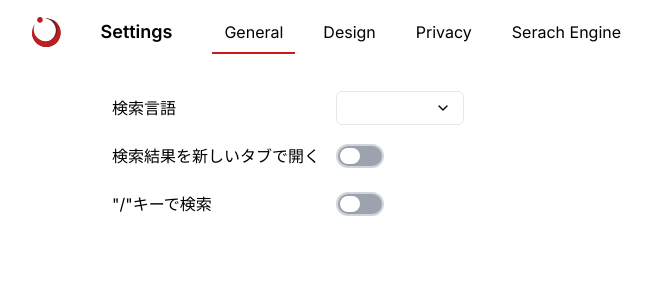
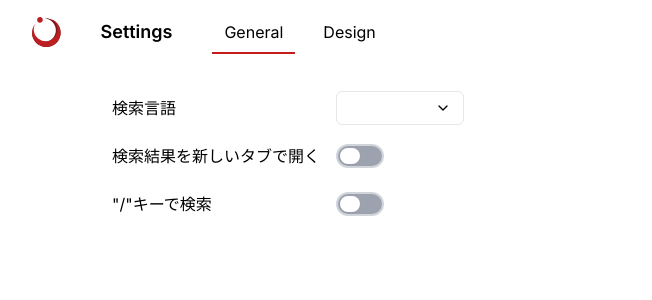
Before and after one commit to Ablaze-MIRAI/FreaSearch-www, a Next.js app: page /settings/general in a window 1280 px wide. Shown: the top 300 px of the page, without its empty margins (160-812 px from the left). Built offline with nearby package versions, Linux system fonts and the light colour scheme.

Commit message:
remove `Privacy` and `Serach Engine` tabs

```diff
--- a/app/settings/layout.tsx
+++ b/app/settings/layout.tsx
@@ -12,8 +12,6 @@ export default function SettingsLayout({ children }: { children: ReactNode }) {
   const settings = [
     { slug: 'general', name: 'General' },
     { slug: 'design', name: 'Design' },
-    { slug: 'privacy', name: 'Privacy' },
-    { slug: 'serachengine', name: 'Serach Engine' },
   ];
 
   return (
```
